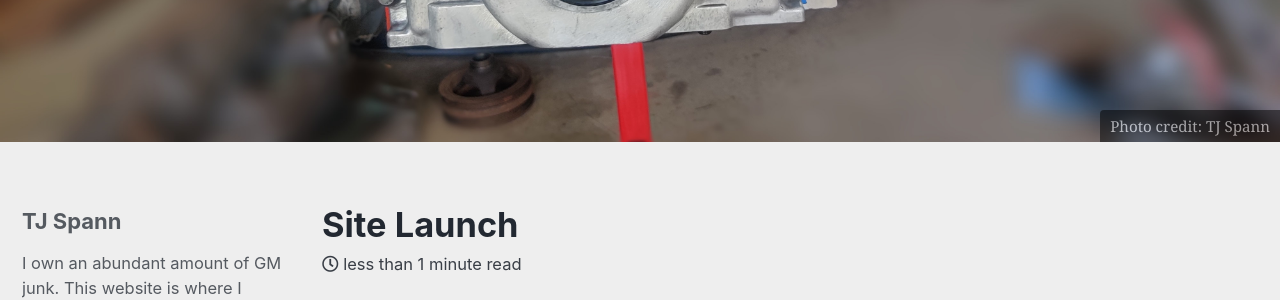
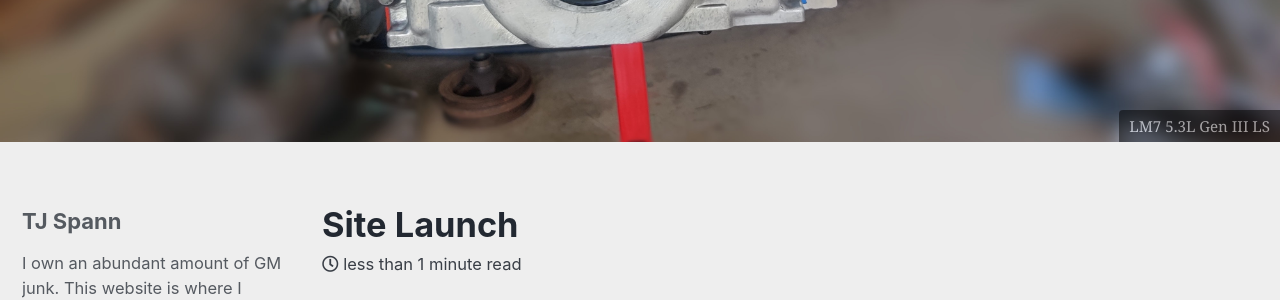
Before and after one commit to thatjunk/thatjunk.github.io, a Jekyll site: the page built from _posts/2024-04-20-site-launch.md, in a window 1280 px wide. Shown: the part 664-964 px from the top of the page. Built offline with Jekyll 4.4.1, drawn with Linux system fonts in a browser that asks for light colours; cached includes are drawn as plain includes.

Commit message:
Update 2024-04-20-site-launch.md

```diff
--- a/_posts/2024-04-20-site-launch.md
+++ b/_posts/2024-04-20-site-launch.md
@@ -3,7 +3,7 @@ layout: single
 title:  "Site Launch"
 header:
   image: "/assets/images/Hero-Engine1.jpg"
-  caption: "Photo credit: TJ Spann"
+  caption: "LM7 5.3L Gen III LS"
 categories:
   - web
 tags:
```
